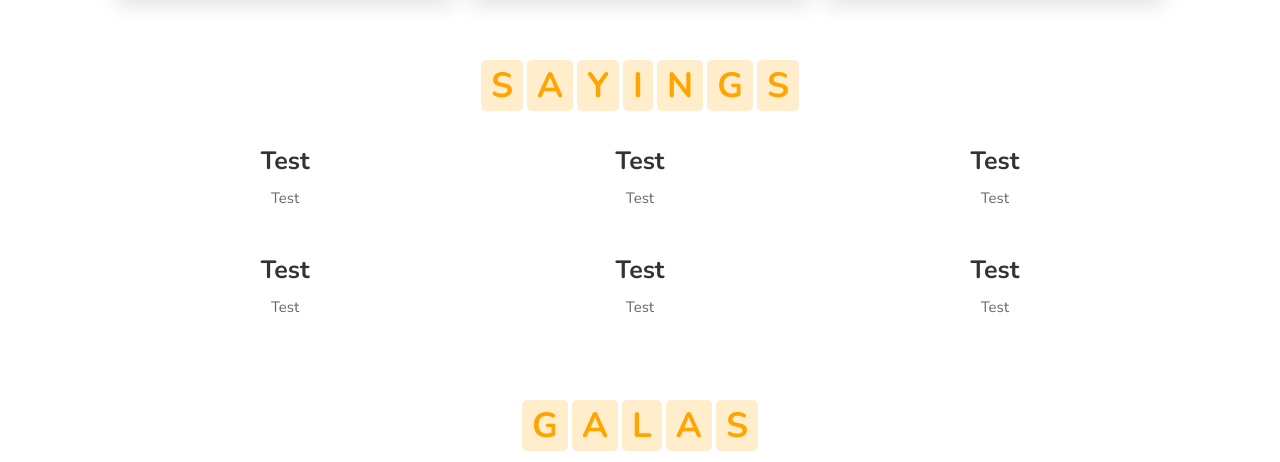
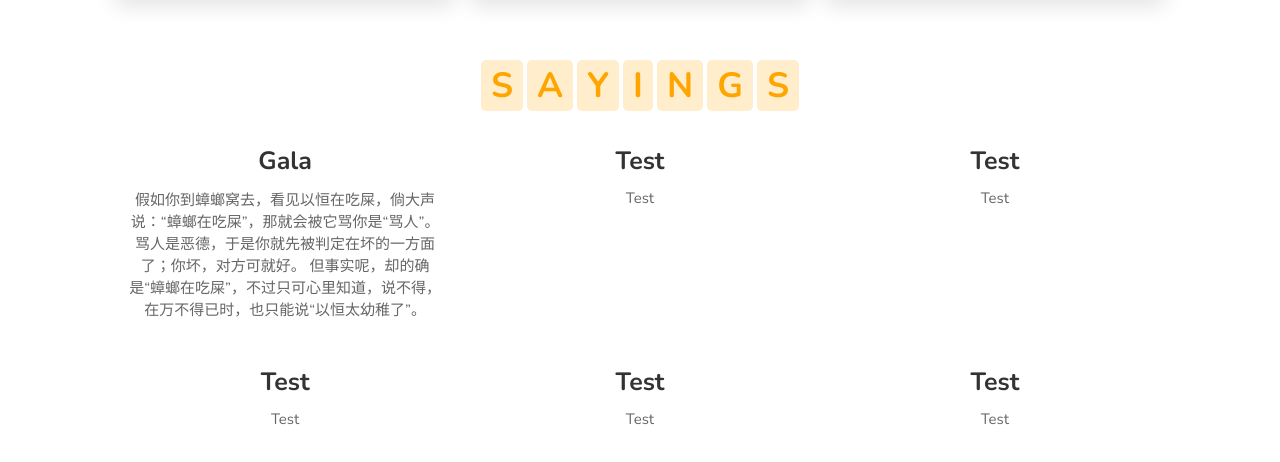
Before and after one commit to ZYY-ctrl/ZYY-ctrl.github.io, a plain HTML site: page index.html in a window 1280 px wide. Shown: the part 1404-1866 px from the top of the page. Drawn offline with nearby package versions, Linux system fonts and the light colour scheme; a script that the page names is missing.

Commit message:
Update index.html

```diff
--- a/index.html
+++ b/index.html
@@ -434,7 +434,7 @@
             <a href="#">test</a>
         </nav>
     </header>
-    <section class="home" id="home" style="background-image: url('meiqi.jpg');">
+    <section class="home" id="home" style="">
         <div class="content">
             <h3 style="background-color:yellow">王爆煤气罐</h3>
             <p></p>
@@ -521,8 +521,10 @@
         </h1>
         <div class="box-container">
             <div class="box">
-                <h3>test </h3>
-                <p>test</p>
+                <h3>gala</h3>
+                <p>假如你到蟑螂窝去，看见以恒在吃屎，倘大声说：“蟑螂在吃屎”，那就会被它骂你是“骂人”。
+                    骂人是恶德，于是你就先被判定在坏的一方面了；你坏，对方可就好。
+                    但事实呢，却的确是“蟑螂在吃屎”，不过只可心里知道，说不得，在万不得已时，也只能说“以恒太幼稚了”。</p>
             </div>
             <div class="box">
                 <h3>test </h3>
```
